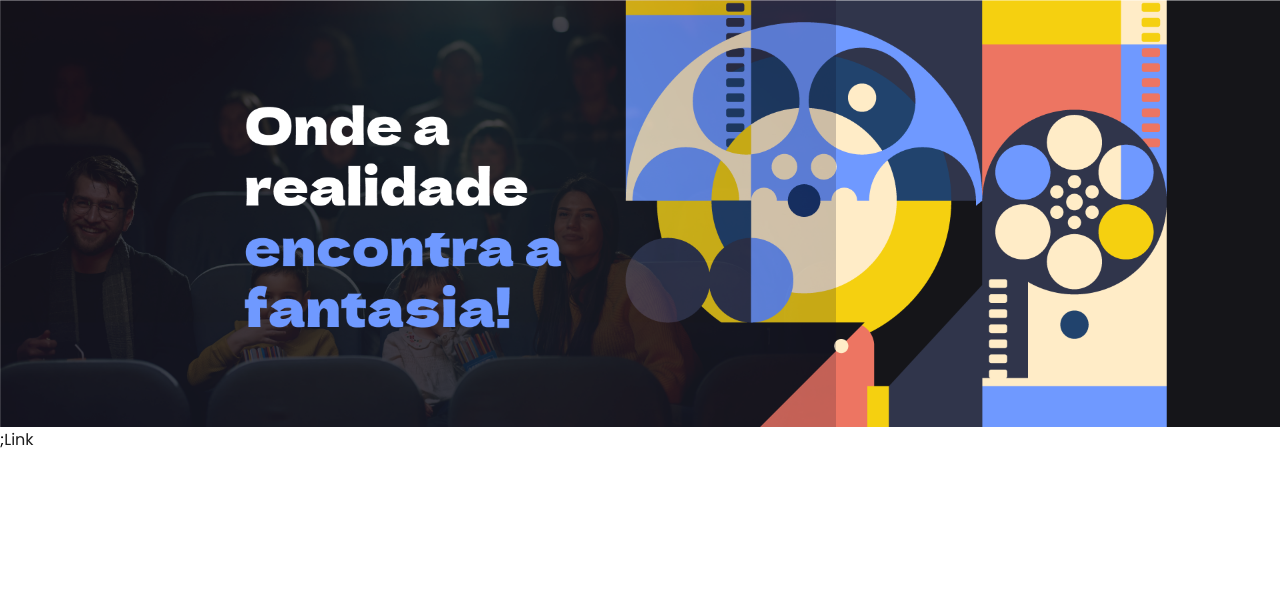
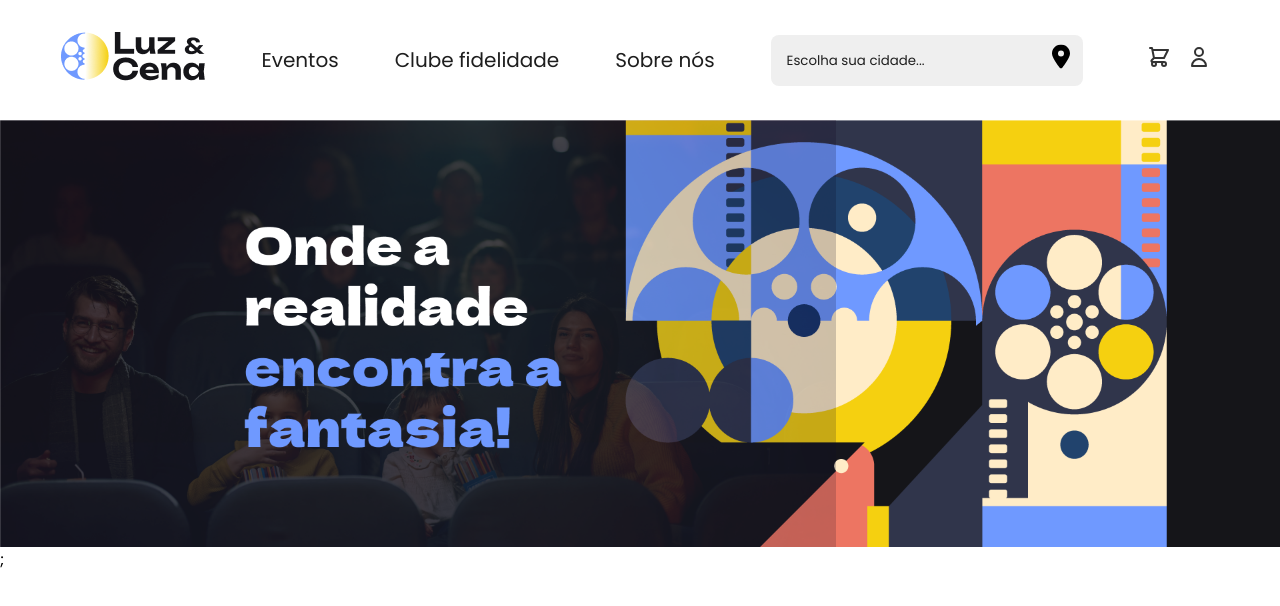
Before and after one commit to NeiltonSeguins/4472-react-ts, a React (Vite) app: page / in a window 1280 px wide. Shown: the top 606 px of the page. Built offline with nearby package versions, Linux system fonts and the light colour scheme; a web font is replaced by a local one.

Commit message:
Vídeo 2.5 - Montando o cabecalho

```diff
--- a/src/App.tsx
+++ b/src/App.tsx
@@ -1,13 +1,11 @@
 import Banner from "./components/Banner";
-import Link from "./components/Link";
+import Header from "./components/Header";
 
 function App() {
   return (
     <>
+      <Header />
       <Banner src="./banner.png" alt="Banner" />;
-      <Link href="/" target="_blank">
-        Link
-      </Link>
     </>
   );
 }
--- /dev/null
+++ b/src/components/Header/components/HeaderActions.tsx
@@ -0,0 +1,18 @@
+import React from "react";
+import Button from "../../Button";
+import { HiOutlineShoppingCart, HiOutlineUser } from "react-icons/hi";
+
+const HeaderActions = () => {
+  return (
+    <div>
+      <Button variant="icon">
+        <HiOutlineShoppingCart />
+      </Button>
+      <Button variant="icon">
+        <HiOutlineUser />
+      </Button>
+    </div>
+  );
+};
+
+export default HeaderActions;
--- /dev/null
+++ b/src/components/Header/components/HeaderLinks.tsx
@@ -0,0 +1,15 @@
+import React from "react";
+import MenuList from "../../Menu/MenuList";
+import MenuItem from "../../Menu/MenuItem";
+
+const HeaderLinks = () => {
+  return (
+    <MenuList>
+      <MenuItem>Eventos</MenuItem>
+      <MenuItem>Clube fidelidade</MenuItem>
+      <MenuItem>Sobre nós</MenuItem>
+    </MenuList>
+  );
+};
+
+export default HeaderLinks;
--- a/src/components/Header/index.tsx
+++ b/src/components/Header/index.tsx
@@ -1,9 +1,30 @@
-import React from 'react'
+import React from "react";
+import HeaderList from "./components/HeaderList";
+import HeaderListItem from "./components/HeaderListItem";
+import Logo from "../Logo";
+import HeaderLinks from "./components/HeaderLinks";
+import HeaderFormFilters from "./components/HeaderFormFilters";
+import HeaderActions from "./components/HeaderActions";
 
 const Header = () => {
   return (
-    <div>Header</div>
-  )
-}
+    <header>
+      <HeaderList>
+        <HeaderListItem>
+          <Logo src="/logo.png" />
+        </HeaderListItem>
+        <HeaderListItem>
+          <HeaderLinks />
+        </HeaderListItem>
+        <HeaderListItem>
+          <HeaderFormFilters />
+        </HeaderListItem>
+        <HeaderListItem>
+          <HeaderActions />
+        </HeaderListItem>
+      </HeaderList>
+    </header>
+  );
+};
 
-export default Header
+export default Header;
--- /dev/null
+++ b/src/components/Logo/index.tsx
@@ -0,0 +1,5 @@
+const Logo = ({ ...props }: React.ImgHTMLAttributes<HTMLImageElement>) => {
+  return <img {...props} />;
+};
+
+export default Logo;
--- /dev/null
+++ b/src/components/Menu/MenuItem/index.tsx
@@ -0,0 +1,16 @@
+import React from "react";
+import Link from "../../Link";
+
+interface MenuItemProps extends React.LiHTMLAttributes<HTMLLIElement> {
+  href?: string;
+}
+
+const MenuItem = ({ children, href = "#" }: MenuItemProps) => {
+  return (
+    <li>
+      <Link href={href}>{children}</Link>
+    </li>
+  );
+};
+
+export default MenuItem;
--- /dev/null
+++ b/src/components/Menu/MenuList/MenuList.module.css
@@ -0,0 +1,20 @@
+.navegacao {
+  display: flex;
+  gap: var(--gap-xl);
+  font-family: var(--fonte-texto);
+  font-size: var(--font-size-m);
+  font-weight: 400;
+}
+
+.navegacao {
+  list-style: none;
+  padding-left: 0;
+}
+
+.navegacao li {
+  list-style: none;
+}
+
+.navegacao li a {
+  display: block;
+}
--- /dev/null
+++ b/src/components/Menu/MenuList/index.tsx
@@ -0,0 +1,12 @@
+import React from "react";
+import styles from "./MenuList.module.css";
+
+const MenuList = ({ children }: React.HTMLAttributes<HTMLUListElement>) => {
+  return (
+    <nav>
+      <ul className={styles.navegacao}>{children}</ul>
+    </nav>
+  );
+};
+
+export default MenuList;
```
